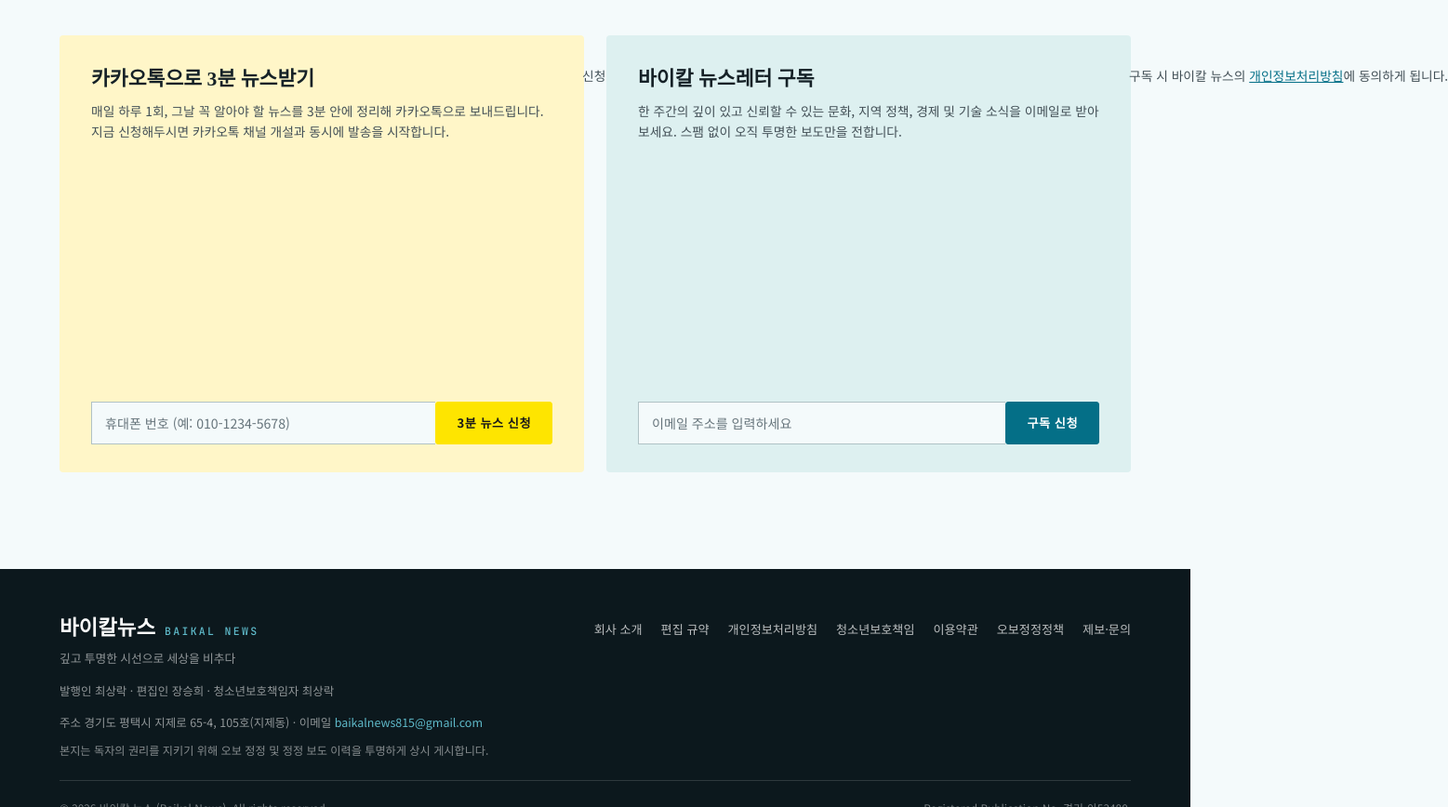
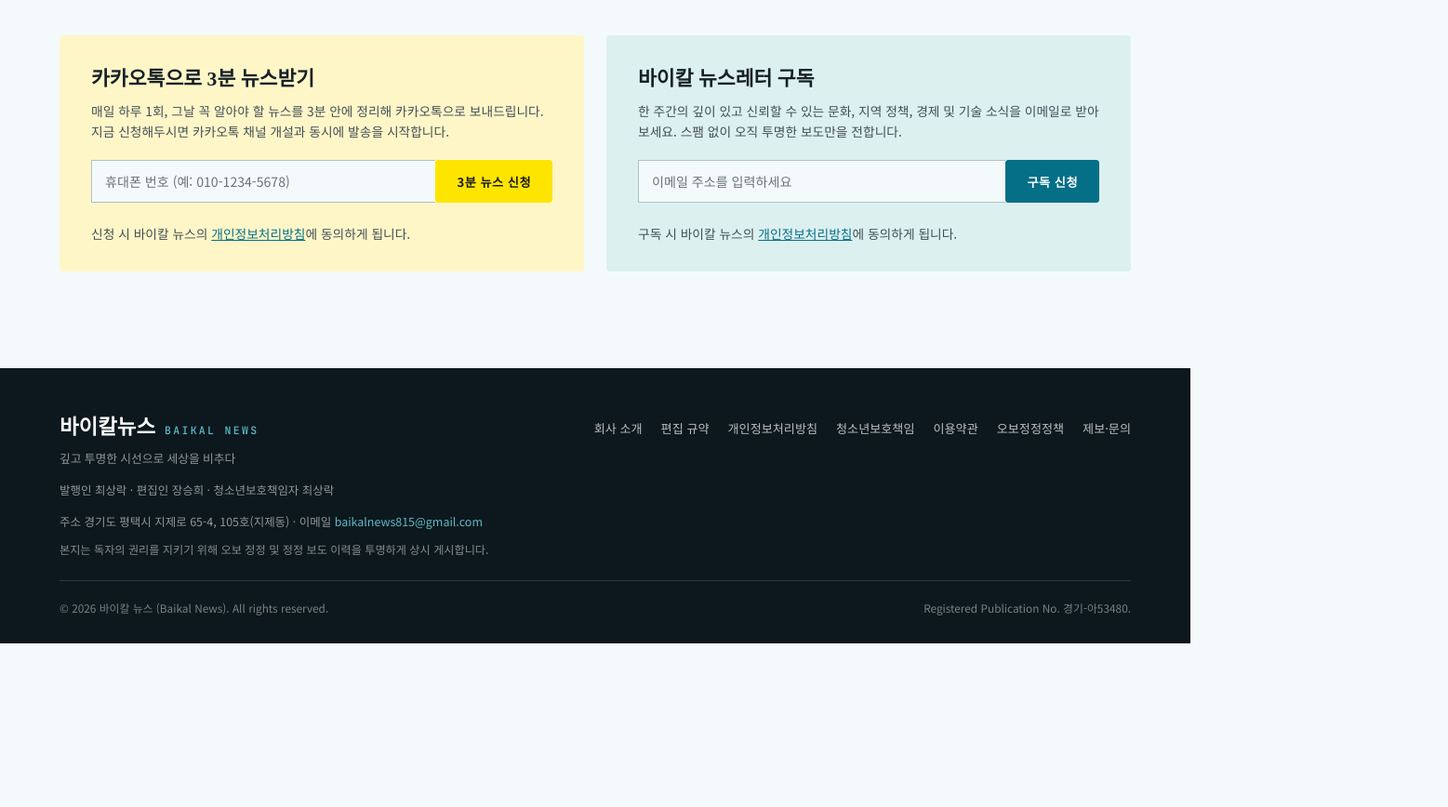
Before and after one commit to jessijang1202-pixel/BaikalNews, a plain HTML site: page index.html in a window 1280 px wide. Shown: the part 4616-5484 px from the top of the page at 93% size, 1557 px wide, since content can reach past the window. After the commit the page ends 5308 px from the top, so only its background shows below. Drawn offline with nearby package versions, Linux system fonts and the light colour scheme; no server answers.

Commit message:
home: fix subscribe-row text overflowing card edges
.newsletter-copy and .newsletter-disclaimer weren't stretched to the
column width like the form was, so as non-stretched flex items they
sized to content and spilled past the card's right edge instead of
wrapping.

```diff
--- a/css/components.css
+++ b/css/components.css
@@ -559,7 +559,9 @@
   flex-direction: column;
   align-items: flex-start;
 }
-.subscribe-row .newsletter-form {
+.subscribe-row .newsletter-copy,
+.subscribe-row .newsletter-form,
+.subscribe-row .newsletter-disclaimer {
   flex-basis: auto;
   width: 100%;
 }
```
